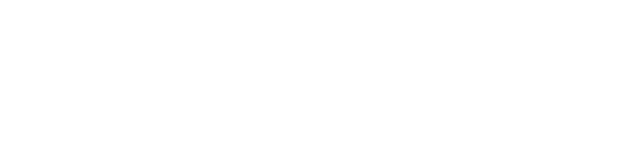
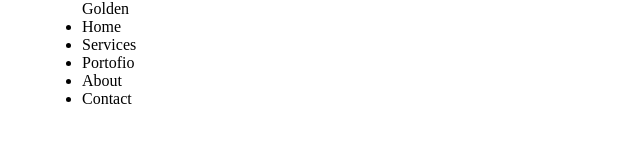
Before and after one commit to MatGom/04task4, a website: page index.html in a window 1280 px wide. Shown: the whole page, without its empty margins (0-640 px from the left). Drawn offline with Linux system fonts and the light colour scheme; a web font is replaced by a local one.

Commit message:
Add html for nav and Change html lang

```diff
--- a/index.html
+++ b/index.html
@@ -1,5 +1,5 @@
 <!DOCTYPE html>
-<html lang="pl">
+<html lang="en">
 
 <head>
     <meta charset="UTF-8">
@@ -17,6 +17,19 @@
 
 <body>
 
+    <nav class="nav">
+        <div class="container">
+            <p class="logo">Golden</p>
+            <ul class="nav-menu">
+                <li class="menu-item"><a href=""></a>Home</li>
+                <li class="menu-item"><a href=""></a>Services</li>
+                <li class="menu-item"><a href=""></a>Portofio</li>
+                <li class="menu-item"><a href=""></a>About</li>
+                <li class="menu-item"><a href=""></a>Contact</li>
+            </ul>
+        </div>
+    </nav>
+
     <script src="./js/script.js"></script>
 </body>
 
```
